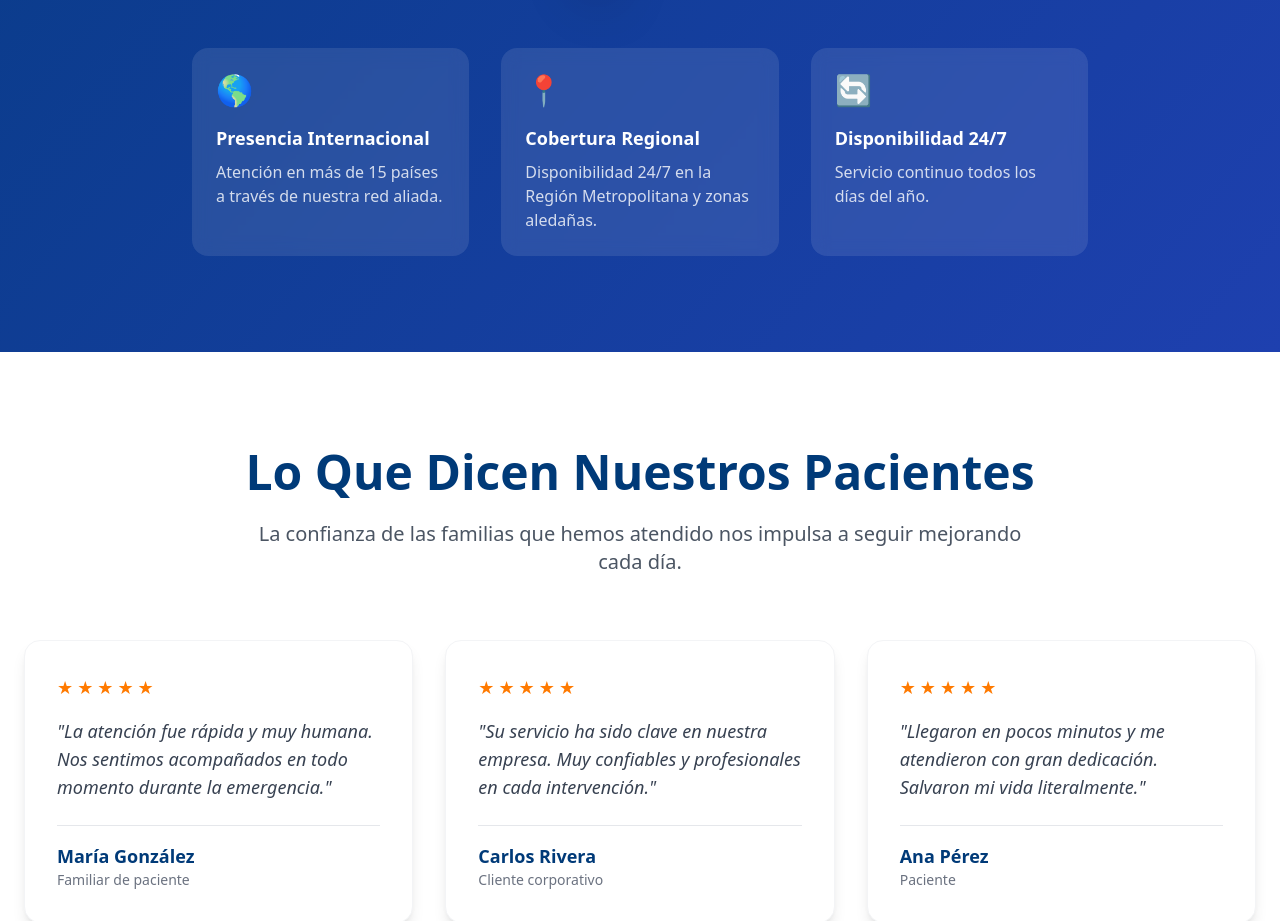
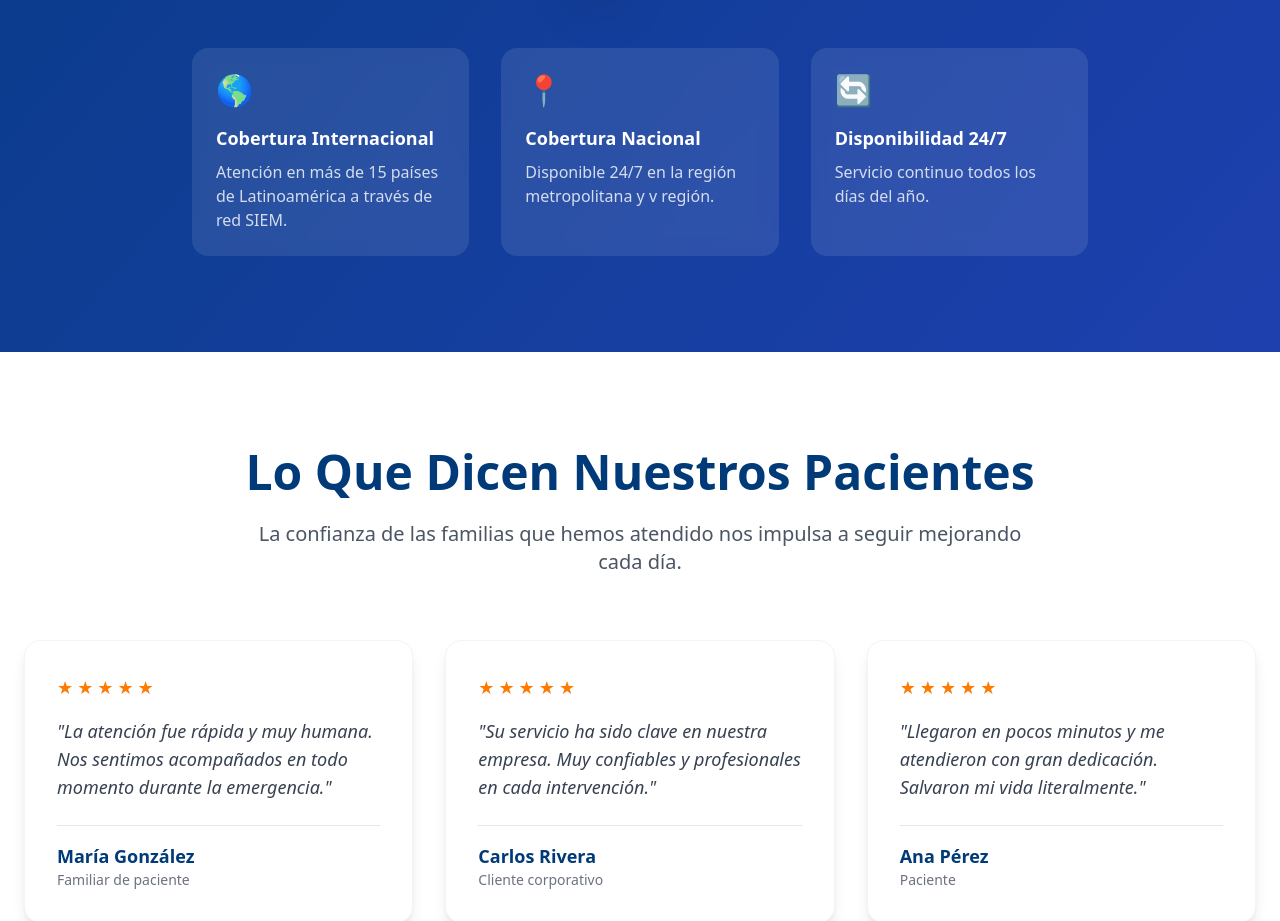
Before and after one commit to kketap/proyecto-ucm, a React (Vite) app: page / in a window 1280 px wide. Shown: the part 5440-6361 px from the top of the page. Built offline with nearby package versions, Linux system fonts and the light colour scheme.

Commit message:
seo google

```diff
--- a/index.html
+++ b/index.html
@@ -4,21 +4,41 @@
 <head>
   <meta charset="UTF-8" />
   <meta name="viewport" content="width=device-width, initial-scale=1.0" />
-  <meta name="description" content="Servicios médicos móviles profesionales a tu alcance" />
-  <meta name="keywords" content="médico, ambulancia, citas médicas, salud" />
-  <title>UCM - Servicios Médicos Móviles</title>
+  <meta name="google-site-verification" content="AcTUmaZYG3oNu26Y16JOBj01rlQGqjcIoAqkj-KxZNA" />
+
+  <!-- SEO -->
+  <title>Unidad Coronaria Móvil | Atención Médica Profesional 24/7</title>
+  <meta name="description"
+    content="Atención médica profesional a domicilio, emergencias 24/7, móviles de salud, consultas y asistencia inmediata en tu ubicación.">
+  <meta name="keywords"
+    content="unidad coronaria móvil, atención médica, urgencias, ambulancia, ucm, salud a domicilio, emergencias médicas, móviles de salud">
+  <meta name="author" content="Unidad Coronaria Móvil" />
+
   <link rel="icon" type="image/png" href="/favicon.ico" />
 
-  <!-- Open Graph (para WhatsApp/Facebook)
-  <meta property="og:title" content="UCM – Emergencias Médicas 24/7" />
+  <!-- Open Graph (Facebook, WhatsApp, Instagram) -->
+  <meta property="og:title" content="Unidad Coronaria Móvil – Atención Médica 24/7" />
   <meta property="og:description"
-    content="Atención médica inmediata, telemedicina y móviles VIR. Emergencias 24/7 en Chile." />
-  <meta property="og:image" content="/images/Logo.jpg" />
+    content="Servicios médicos móviles, emergencias, asistencia a domicilio y atención profesional inmediata." />
+  <meta property="og:image" content="https://unidad-coronaria-movil.netlify.app/images/atencion-medica.avif" />
+  <meta property="og:url" content="https://unidad-coronaria-movil.netlify.app/" />
   <meta property="og:type" content="website" />
-  <meta property="og:url" content="https://TU-DOMINIO.netlify.app" />
 
-  Twitter Card
-  <meta name="twitter:card" content="summary_large_image" /> -->
+  <!-- Twitter -->
+  <meta name="twitter:card" content="summary_large_image" />
+  <meta name="twitter:title" content="Unidad Coronaria Móvil – Atención Médica" />
+  <meta name="twitter:description" content="Emergencias médicas y atención profesional a domicilio." />
+  <meta name="twitter:image" content="https://unidad-coronaria-movil.netlify.app/images/atencion-medica.avif" />
+
+  <!-- Google Ads Tag (reemplaza AW-XXXX por el real) -->
+  <script async src="https://www.googletagmanager.com/gtag/js?id=AW-XXXXXXXX"></script>
+  <script>
+    window.dataLayer = window.dataLayer || [];
+    function gtag() { dataLayer.push(arguments); }
+    gtag('js', new Date());
+    gtag('config', 'AW-XXXXXXXX');
+  </script>
+
 </head>
 
 <body>
--- a/src/App.tsx
+++ b/src/App.tsx
@@ -803,17 +803,17 @@ export default function App() {
             >
               <div className="bg-white/10 backdrop-blur rounded-2xl p-6">
                 <div className="text-3xl mb-4">🌎</div>
-                <h4 className="font-bold text-lg mb-2">Presencia Internacional</h4>
+                <h4 className="font-bold text-lg mb-2">Cobertura Internacional</h4>
                 <p className="text-white/80 text-sm sm:text-base">
-                  Atención en más de 15 países a través de nuestra red aliada.
+                  Atención en más de 15 países de Latinoamérica a través de red SIEM.
                 </p>
               </div>
 
               <div className="bg-white/10 backdrop-blur rounded-2xl p-6">
                 <div className="text-3xl mb-4">📍</div>
-                <h4 className="font-bold text-lg mb-2">Cobertura Regional</h4>
+                <h4 className="font-bold text-lg mb-2">Cobertura Nacional </h4>
                 <p className="text-white/80 text-sm sm:text-base">
-                  Disponibilidad 24/7 en la Región Metropolitana y zonas aledañas.
+                  Disponible 24/7 en la región metropolitana y v región.
                 </p>
               </div>
 
```
Also changed, not shown: public/robots.txt (added), 1 other file (tests, documents, lock files or other folders).
